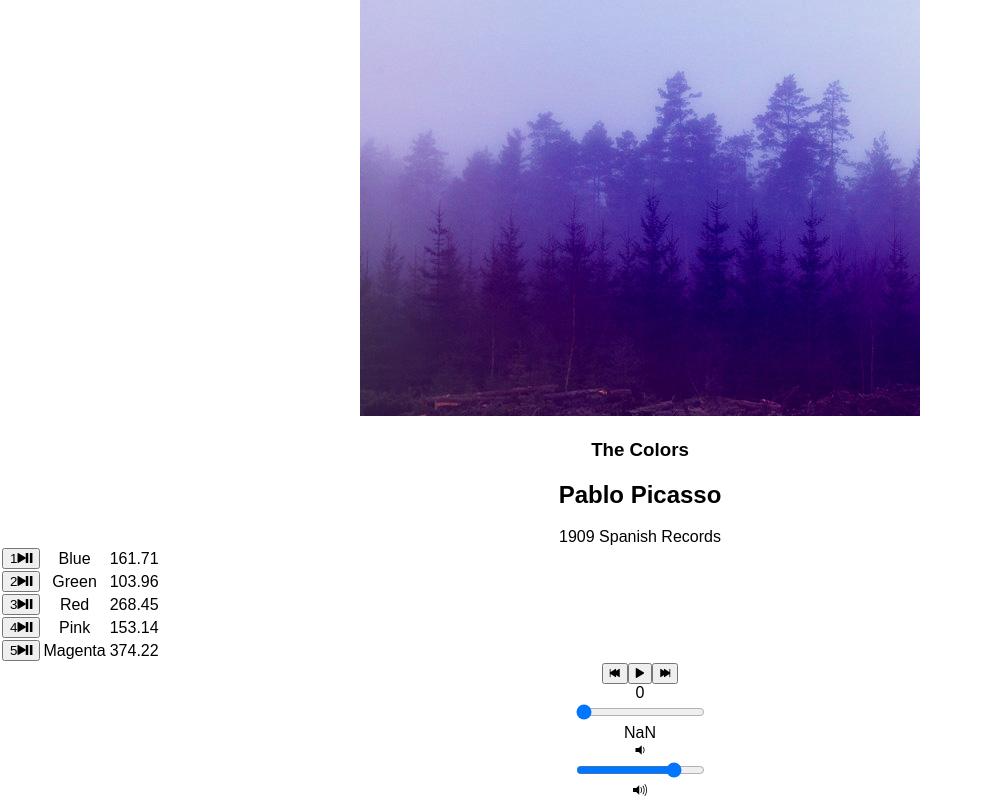
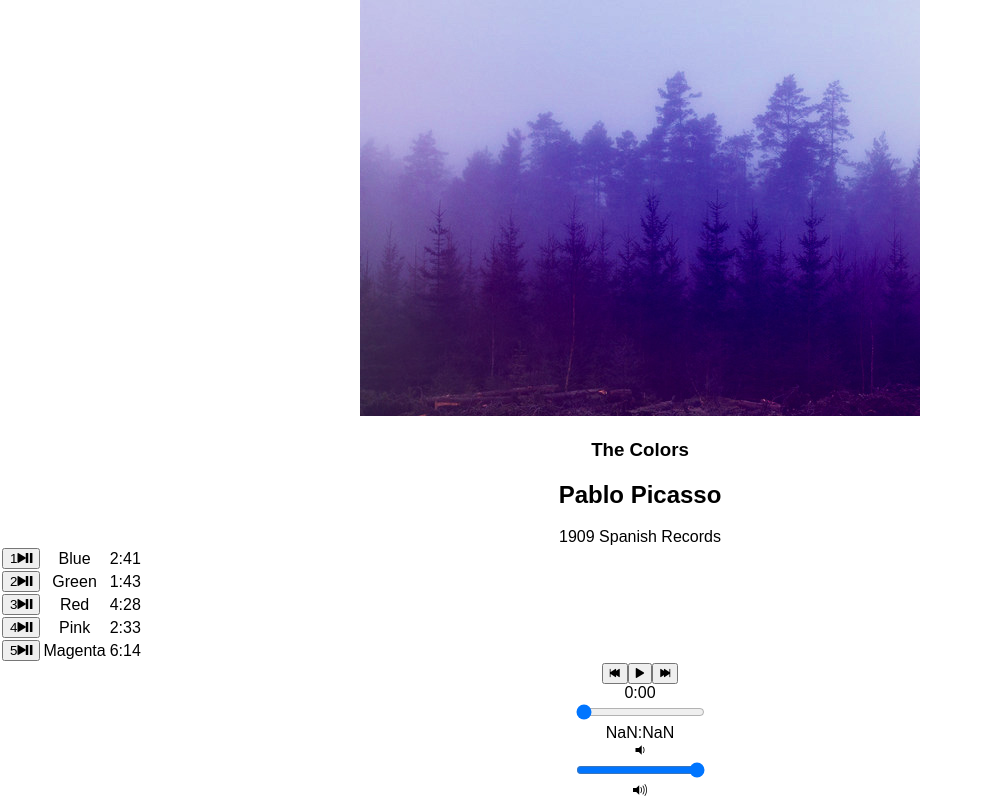
Before and after one commit to CGally/bloc-jams-react, a React (Create React App) app: page /album/the-colors in a window 1280 px wide. Shown: the part 242-1042 px from the top of the page, without its empty margins (0-981 px from the left). Built offline with nearby package versions, Linux system fonts and the light colour scheme.

Commit message:
complete assignment 9

```diff
--- a/src/components/Album.js
+++ b/src/components/Album.js
@@ -12,8 +12,9 @@ class Album extends Component {
       album: album,
       currentSong: album.songs[0],
       currentTime: 0,
+      currentVolume: 0.8,
       duration: album.songs[0].duration,
-      isPlaying: false
+      isPlaying: false,
     };
     this.audioElement = document.createElement('audio');
     this.audioElement.src = album.songs[0].audioSrc;
@@ -74,7 +75,20 @@ class Album extends Component {
     const newTime = this.audioElement.duration * e.target.value;
     this.audioElement.currentTime = newTime;
     this.setState({ currentTime: newTime });
-   }
+  }
+  handleVolumeChange(e) {
+    const newVolume = e.target.value;
+    this.audioElement.volume = newVolume;
+    this.setState({ currentVolume: newVolume });
+  }
+  formatTime (timeInSeconds) {
+    const minutes = Math.floor(timeInSeconds / 60);
+    const seconds = Math.floor(timeInSeconds - minutes * 60);
+    if(seconds < 10) {
+      return minutes + ":" + '0' + seconds;
+    }
+    return minutes + ":" + seconds;
+  }
   render() {
     return (
       <section className='album'>
@@ -102,7 +116,7 @@ class Album extends Component {
                     <span className='ion-pause'></span>
                   </button>
                   <td className='song-title'>{ song.title }</td>
-                  <td className='song-duration'>{ song.duration }</td>
+                  <td className='song-duration'>{ this.formatTime(song.duration) }</td>
                 </tr>
              )
             }
@@ -113,10 +127,13 @@ class Album extends Component {
           currentSong={ this.state.currentSong }
           currentTime={ this.audioElement.currentTime }
           duration={ this.audioElement.duration }
+          currentVolume={ this.audioElement.volume }
           handleSongClick={ () => this.handleSongClick(this.state.currentSong) }
           handlePrevClick={ () => this.handlePrevClick() }
           handleNextClick={ () => this.handleNextClick() }
           handleTimeChange={ (e) => this.handleTimeChange(e) }
+          handleVolumeChange={ (e) => this.handleVolumeChange(e) }
+          formatTime={(e) => this.formatTime(e)}
         />
       </section>
     );
--- a/src/components/PlayerBar.js
+++ b/src/components/PlayerBar.js
@@ -17,21 +17,29 @@ class PlayerBar extends Component {
           </button>
         </section>
         <section id='time-control'>
-          <div className="current-time">{this.props.currentTime}</div>
+          <div className="current-time">{ this.props.formatTime(this.props.currentTime) }</div>
             <input
               type='range'
               className='seek-bar'
-              value={ (this.props.currentTime / this.props.duration) || 0 }
+              value={ (this.props.formatTime(this.props.currentTime) / this.props.formatTime(this.props.duration)) || 0 }
               max='1'
               min='0'
               step='0.01'
               onChange={ this.props.handleTimeChange }
             />
-         <div className='total-time'>{ this.props.duration }</div>
+         <div className='total-time'>{ this.props.formatTime(this.props.duration) }</div>
         </section>
         <section id='volume-control'>
           <div className='icon ion-volume-low'></div>
-          <input type='range' className='seek-bar' value='80'/>
+          <input
+            type='range'
+            className='seek-bar'
+            value={ (this.props.currentVolume) }
+            min='0'
+            max='1'
+            step='0.01'
+            onChange={ this.props.handleVolumeChange }
+            />
           <div className='icon ion-volume-high'></div>
         </section>
       </section>
```
